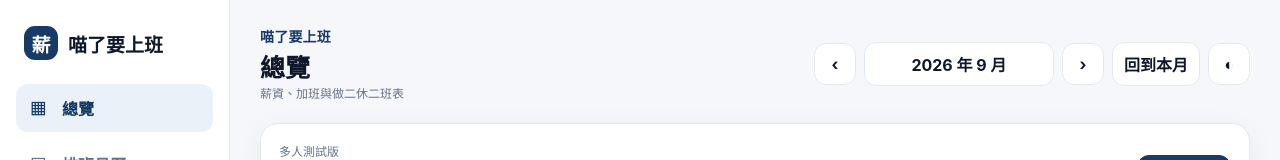
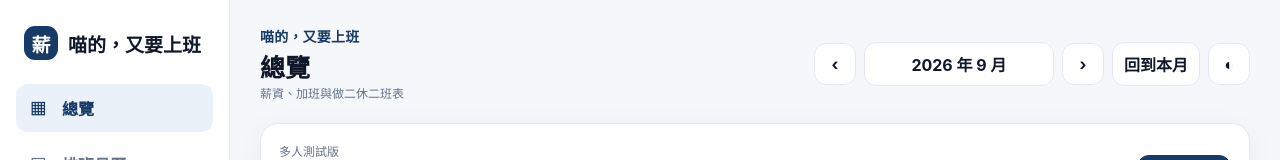
Before and after one commit to sonia6891/https-github.com-facebook-facebook-ios-sdk, a plain HTML site: page index.html in a window 1280 px wide. Shown: the top 160 px of the page. Drawn offline with Linux system fonts and the light colour scheme.

Commit message:
Fix app name to 喵的，又要上班

```diff
--- a/index.html
+++ b/index.html
@@ -4,14 +4,14 @@
 <meta charset="utf-8" />
 <meta name="viewport" content="width=device-width, initial-scale=1, viewport-fit=cover" />
 <meta name="theme-color" content="#0f172a" />
-<meta name="application-name" content="喵了要上班">
+<meta name="application-name" content="喵的，又要上班">
 <meta name="apple-mobile-web-app-capable" content="yes">
 <meta name="apple-mobile-web-app-status-bar-style" content="default">
-<meta name="apple-mobile-web-app-title" content="喵了要上班">
+<meta name="apple-mobile-web-app-title" content="喵的，又要上班">
 <link rel="manifest" href="./manifest.webmanifest">
 <link rel="icon" href="./icon.svg" type="image/svg+xml">
 <link rel="apple-touch-icon" href="./icon.svg">
-<title>喵了要上班</title>
+<title>喵的，又要上班</title>
 <style>
   :root{--bg:#f6f7fb;--card:#fff;--text:#0f172a;--muted:#64748b;--line:#e2e8f0;--brand:#173a67;--brand2:#255a96;--accent:#eaf1f8;--danger:#b42318;--ok:#166534;--shadow:0 8px 30px rgba(15,23,42,.06);--radius:18px;--nav:74px}
   html.dark{--bg:#0b1220;--card:#111827;--text:#e5e7eb;--muted:#9ca3af;--line:#243244;--brand:#8eb8e8;--brand2:#b8d4f3;--accent:#16283e;--danger:#fda29b;--ok:#86efac;--shadow:none}
@@ -141,7 +141,7 @@
 <body>
 <div class="app"><div class="shell">
   <aside>
-    <div class="brand"><div class="logo">薪</div><div>喵了要上班</div></div>
+    <div class="brand"><div class="logo">薪</div><div>喵的，又要上班</div></div>
     <div class="nav" id="sideNav">
       <button data-tab="dashboard" class="active">▦　總覽</button>
       <button data-tab="schedule">▣　排班月曆</button>
@@ -157,7 +157,7 @@
           <img id="topAvatarImage" alt="個人大頭貼">
         </div>
         <div style="min-width:0">
-          <div class="app-title">喵了要上班</div>
+          <div class="app-title">喵的，又要上班</div>
           <h1 id="pageTitle">總覽</h1>
           <div class="muted small" id="pageSub">薪資、加班與做二休二班表</div>
         </div>
@@ -242,7 +242,7 @@
     </section>
 
     <section id="tab-calculator" class="tab-section hidden">
-      <div class="print-only hidden"><h2>喵了要上班｜月薪明細</h2><p id="printMonth"></p></div>
+      <div class="print-only hidden"><h2>喵的，又要上班｜月薪明細</h2><p id="printMonth"></p></div>
       <div class="grid cards4">
         <div class="card"><div class="kicker">加班計算基數</div><div class="value" id="calcBase">NT$0</div><div class="sub">底薪＋本月輪班津貼＋伙食津貼＋表現津貼</div></div>
         <div class="card"><div class="kicker">加班時薪</div><div class="value" id="calcAllowance">NT$0</div></div>
```
